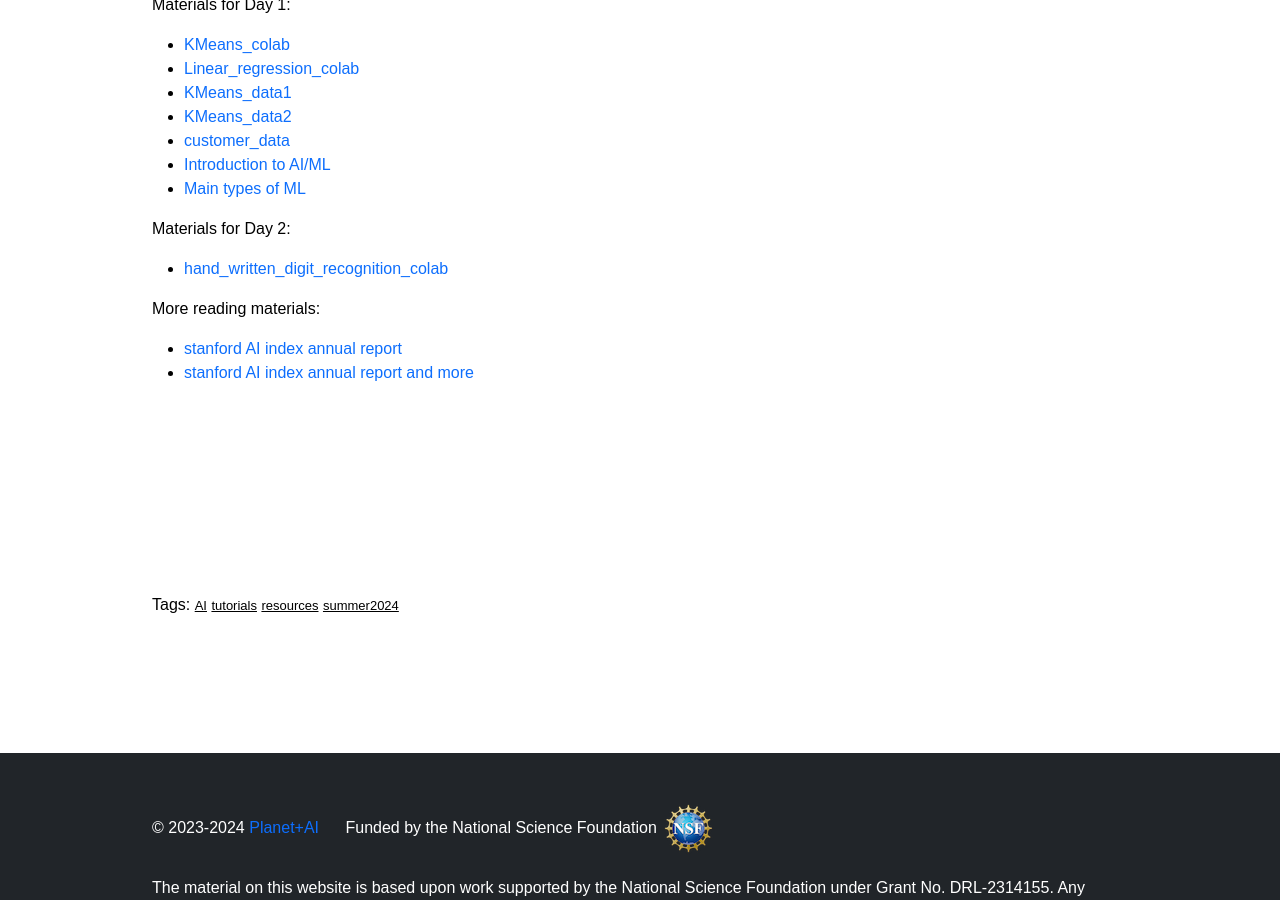
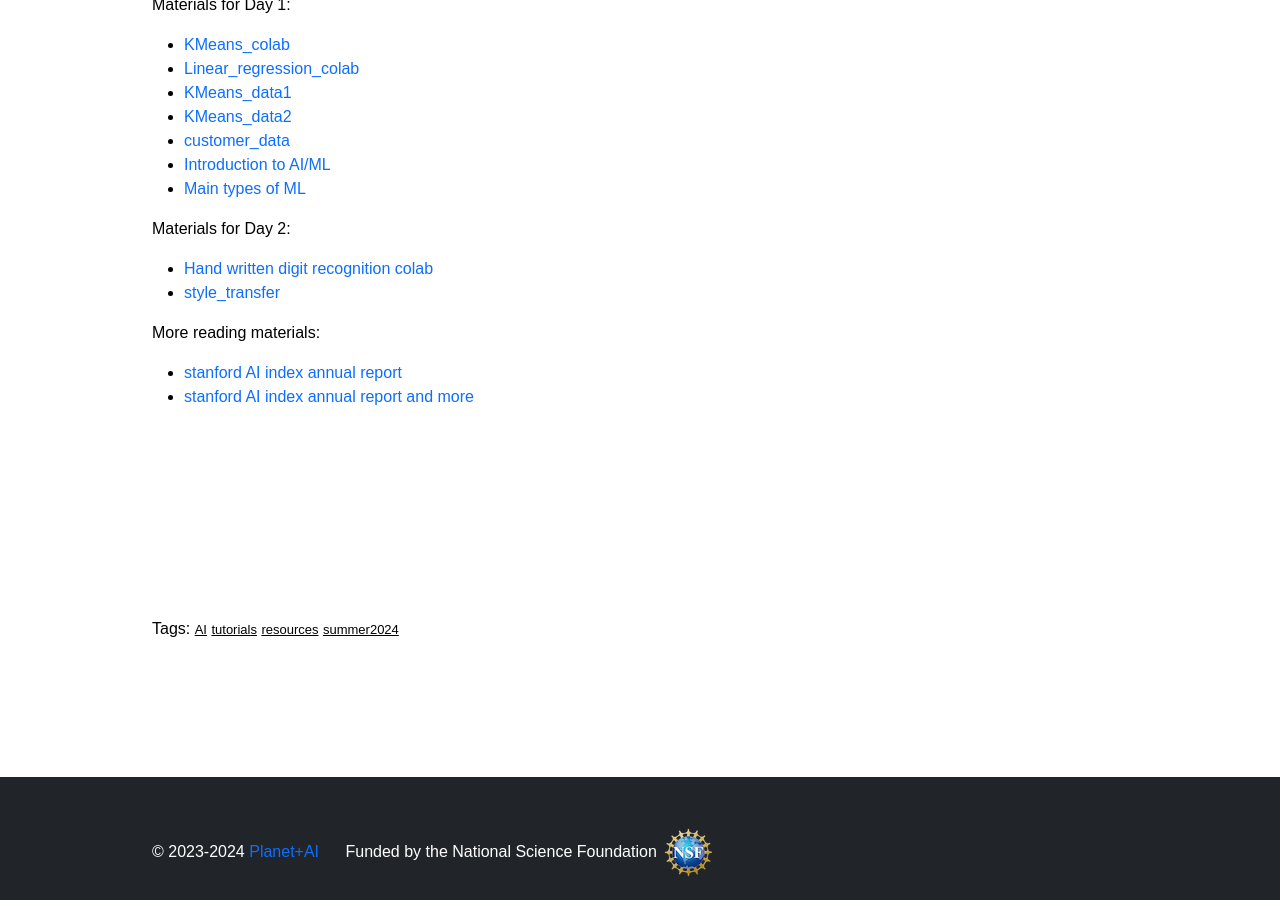
Before and after one commit to planet-ai-2023/planet-ai-2023.github.io, a Jekyll site: the page built from _posts/2024-6-01-summer-2024.md, in a window 1280 px wide and 900 px high, scrolled down 1737 px. Built offline with Jekyll 4.4.1, drawn with Linux system fonts in a browser that asks for light colours.

Commit message:
Add files via upload

```diff
--- a/_posts/2024-6-01-summer-2024.md
+++ b/_posts/2024-6-01-summer-2024.md
@@ -82,7 +82,8 @@ Materials for Day 1:
 
 
 Materials for Day 2:
-- [hand_written_digit_recognition_colab](https://colab.research.google.com/drive/1M7l7onN1-AIjoJr1pzfFKUfJ39ZlAumb?usp=sharing){:target="_blank"}
+- [Hand written digit recognition colab](https://colab.research.google.com/drive/1M7l7onN1-AIjoJr1pzfFKUfJ39ZlAumb?usp=sharing){:target="_blank"}
+- [style_transfer](https://drive.google.com/drive/folders/1ujKkrC7xY0-lXp8ij8smXPTiZ_J05QEM?usp=sharing){:target="_blank"}
 
 More reading materials:
 - [stanford AI index annual report](https://aiindex.stanford.edu/report/){:target="_blank"}
```
